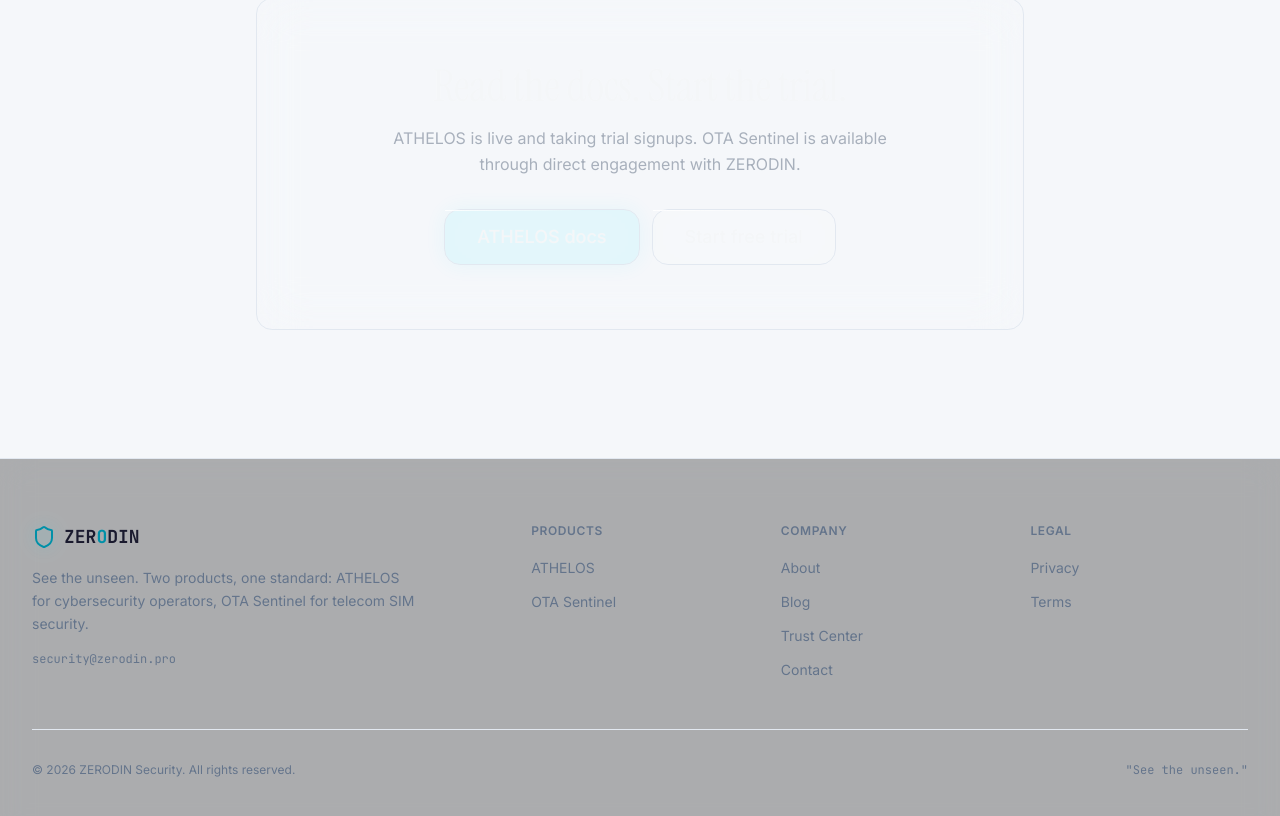
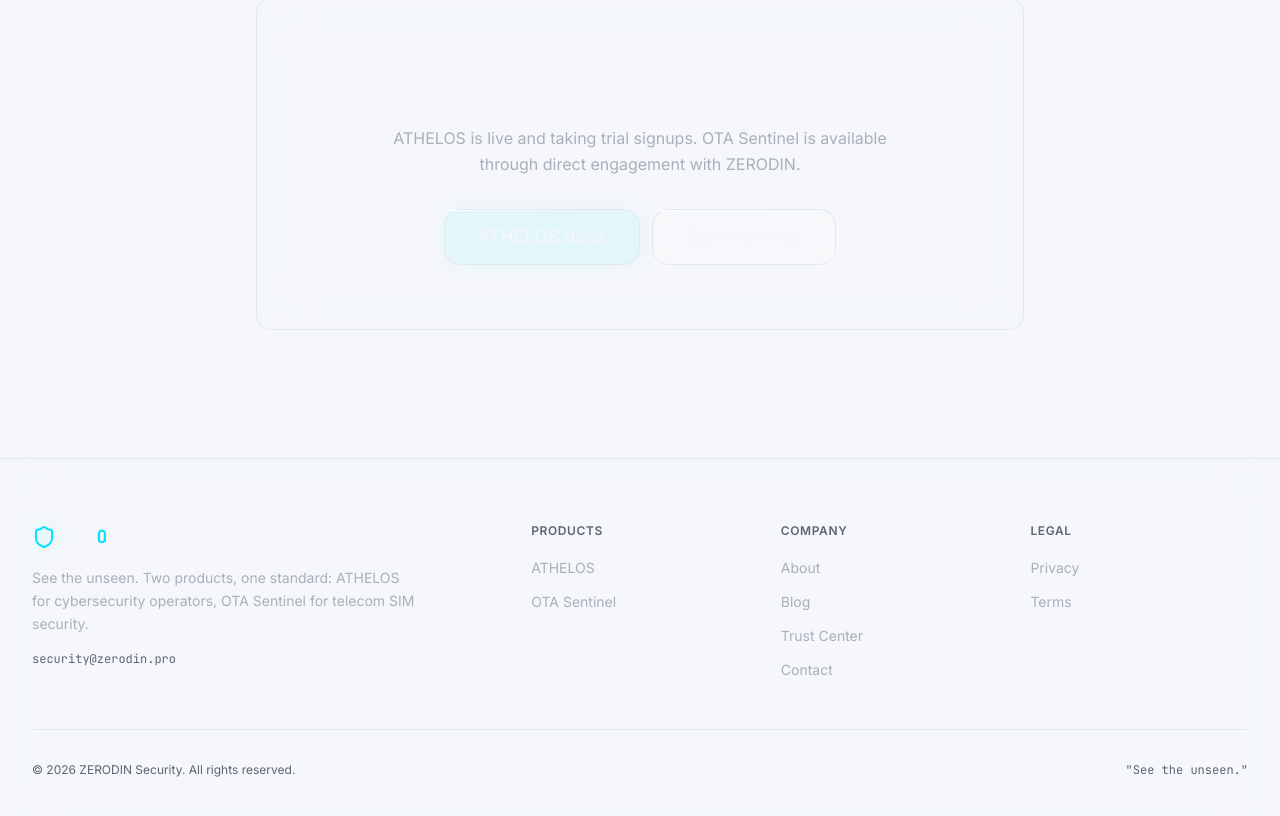
Before and after one commit to ZERODIN-IO/zerodin, a Next.js app: page / in a window 1280 px wide. Shown: the part 1558-2374 px from the top of the page. Built offline with nearby package versions, Linux system fonts and the light colour scheme.

Commit message:
fix(theme): footer uses surface and border-subtle tokens for light mode

```diff
--- a/src/components/Footer.tsx
+++ b/src/components/Footer.tsx
@@ -20,33 +20,31 @@ const footerLinks = {
 
 export function Footer() {
   return (
-    <footer className="relative border-t border-white/[0.04] bg-black/[0.30] backdrop-blur-lg">
+    <footer className="relative border-t border-border-subtle bg-surface/40 backdrop-blur-xl">
       <div className="max-w-7xl mx-auto px-4 sm:px-6 lg:px-8 py-16">
         <div className="grid grid-cols-2 md:grid-cols-5 gap-8">
-          {/* Brand */}
           <div className="col-span-2 md:col-span-2">
             <Link href="/" className="flex items-center gap-2 mb-4 group">
               <Shield
-                className="h-6 w-6 text-primary"
+                className="h-6 w-6 text-text-accent"
                 style={{ filter: "drop-shadow(0 0 8px rgba(0,227,253,0.3))" }}
               />
-              <span className="font-mono text-lg font-bold text-foreground">
-                ZER<span className="text-primary">O</span>DIN
+              <span className="font-mono text-lg font-bold text-text-primary">
+                ZER<span className="text-text-accent">O</span>DIN
               </span>
             </Link>
-            <p className="text-sm text-muted-foreground leading-relaxed max-w-sm">
+            <p className="text-sm text-text-secondary leading-relaxed max-w-sm">
               See the unseen. Two products, one standard: ATHELOS for
               cybersecurity operators, OTA Sentinel for telecom SIM security.
             </p>
-            <p className="text-xs text-muted-foreground mt-4 font-mono">
+            <p className="text-xs text-text-tertiary mt-4 font-mono">
               security@zerodin.pro
             </p>
           </div>
 
-          {/* Links */}
           {Object.entries(footerLinks).map(([category, links]) => (
             <div key={category}>
-              <h4 className="text-xs font-semibold uppercase tracking-wider text-muted-foreground mb-4">
+              <h4 className="text-xs font-semibold uppercase tracking-wider text-text-tertiary mb-4">
                 {category}
               </h4>
               <ul className="space-y-2.5">
@@ -54,7 +52,7 @@ export function Footer() {
                   <li key={link.name}>
                     <Link
                       href={link.href}
-                      className="text-sm text-muted-foreground hover:text-foreground transition-colors"
+                      className="text-sm text-text-secondary hover:text-text-primary transition-colors"
                     >
                       {link.name}
                     </Link>
@@ -65,11 +63,11 @@ export function Footer() {
           ))}
         </div>
 
-        <div className="mt-12 pt-8 border-t border-white/[0.06] flex flex-col sm:flex-row items-center justify-between gap-4">
-          <p className="text-xs text-muted-foreground">
+        <div className="mt-12 pt-8 border-t border-border-subtle flex flex-col sm:flex-row items-center justify-between gap-4">
+          <p className="text-xs text-text-tertiary">
             © 2026 ZERODIN Security. All rights reserved.
           </p>
-          <p className="text-xs text-muted-foreground font-mono">
+          <p className="text-xs text-text-tertiary font-mono">
             "See the unseen."
           </p>
         </div>
```
